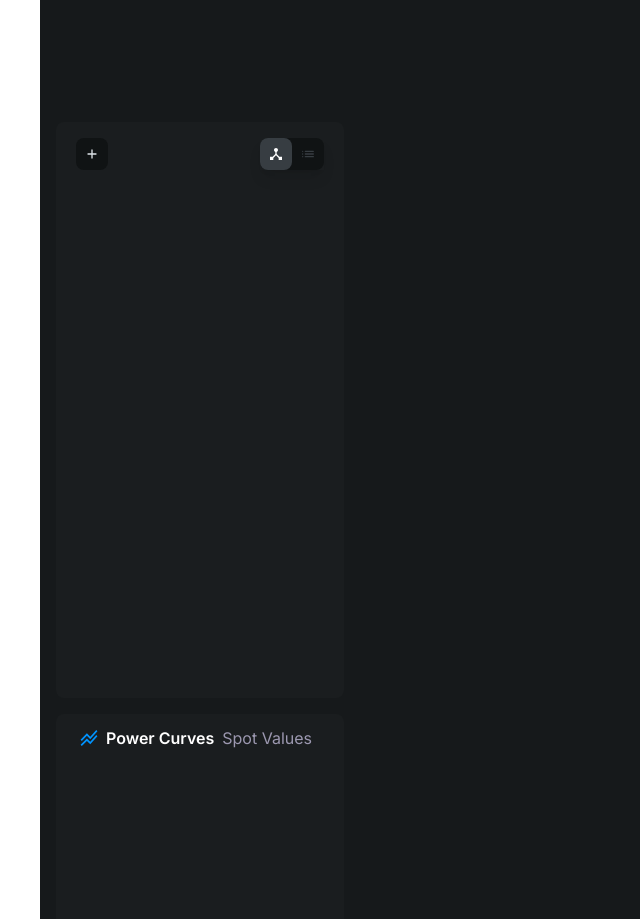
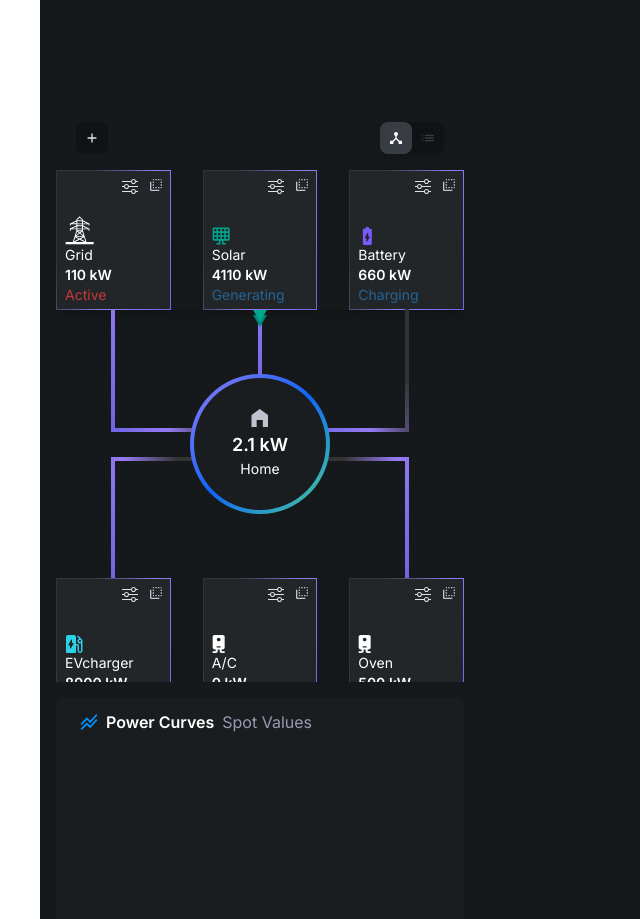
Before and after one commit to pountzas/smart-home-v2, a Next.js app: page / in a window 1280 px wide. Shown: the part 3760-4679 px from the top of the page, without its empty margins (0-640 px from the left). Built offline with nearby package versions, Linux system fonts and the light colour scheme; what tailwindcss-border-gradients would draw is missing.

Commit message:
fix powerflow structure

```diff
--- a/components/powerFlow/index.tsx
+++ b/components/powerFlow/index.tsx
@@ -1,25 +1,229 @@
 "use client";
+
 import { useRecoilState } from "recoil";
 import { flowMiniVersionState } from "@/atoms/uiAtom";
+import { sensorsValuesState } from "@/atoms/assetsAtom";
+
+import { motion } from "framer-motion";
+import ToggleButton from "../reusables/buttons/ToggleButton";
+import HomeSensor from "./HomeSensor";
+import LiveSensorItem from "./LiveSensorItem";
+
+import PowerflowContainer from "@/HOCs/PowerflowContainer";
+
+import BatteryIcon from "@/public/icons/BatteryIcon";
+import EvCharger from "@/public/icons/EvCharger";
+import GridIcon from "@/public/icons/GridIcon";
+import HomeIcon from "@/public/icons/HomeIcon";
+import LoadItemIcon from "@/public/icons/LoadItemIcon";
 import Plus from "@/public/icons/Plus";
-import { motion } from "framer-motion";
-import PowerflowContainer from "@/HOCs/PowerflowContainer";
-import ToggleButton from "../reusables/buttons/ToggleButton";
+import SolarIcon from "@/public/icons/SolarIcon";
+import { useEffect } from "react";
 
 function Powerflow() {
   const [flowMiniVersion, setFlowMiniVersion] =
     useRecoilState(flowMiniVersionState);
+  const [sensorsValues, setSensorsValues] = useRecoilState(sensorsValuesState);
+  useEffect(() => {
+    setSensorsValues({
+      ...sensorsValues,
+      wsConsValue: 2110,
+      wsSolarValue: 4110,
+      wsGridValue: 110,
+      wsBattValue: 660,
+      wsBattPercentValue: 65,
+
+      wsCarValue: 8000,
+      wsBigLoad1Value: 0,
+      wsBigLoad2Value: 500
+    });
+  }, []);
+
+  const {
+    isConnectedToStream,
+    wsConsValue,
+    wsGridValue,
+    wsSolarValue,
+    wsBattValue,
+    wsBattPercentValue,
+    wsCarValue,
+    wsCarPercentValue,
+    wsBigLoad1Value,
+    wsBigLoad2Value,
+    wsBigLoad3Value,
+    wsBigLoad4Value,
+    wsBigLoad5Value,
+    wsBigLoad6Value,
+    wsBigLoad7Value,
+    wsBigLoad8Value,
+    wsBigLoad9Value,
+    wsBigLoad10Value
+  } = sensorsValues;
+
+  // const SENSORS = {
+  //   GRID: sensorsUUIDs.gridUUID,
+  //   SOLAR: sensorsUUIDs.solarUUID,
+  //   WIND: sensorsUUIDs.windUUID, // to be added?
+  //   HOME: sensorsUUIDs.consUUID,
+  //   EV: sensorsUUIDs.carUUID,
+  //   STORAGE: sensorsUUIDs.battUUID,
+  //   BattPercent: sensorsUUIDs.battPercentUUID,
+  //   BigLoad_01: sensorsUUIDs.bigLoad1UUID,
+  //   BigLoad_02: sensorsUUIDs.bigLoad2UUID,
+  //   BigLoad_03: sensorsUUIDs.bigLoad3UUID,
+  //   BigLoad_04: sensorsUUIDs.bigLoad4UUID,
+  //   BigLoad_05: sensorsUUIDs.bigLoad5UUID,
+  //   BigLoad_06: sensorsUUIDs.bigLoad6UUID,
+  //   BigLoad_07: sensorsUUIDs.bigLoad7UUID,
+  //   BigLoad_08: sensorsUUIDs.bigLoad8UUID,
+  //   BigLoad_09: sensorsUUIDs.bigLoad9UUID,
+  //   BigLoad_10: sensorsUUIDs.bigLoad10UUID
+  // };
+
+  const HOME = [
+    {
+      name: "Home",
+      // sensorId: SENSORS.HOME,
+      value: wsConsValue,
+      status: ["Active", "Inactive"],
+      statusColor: ["#256494", "#afbac3"],
+      icon: <HomeIcon />
+    }
+  ];
+
+  const DEVICES = [
+    {
+      name: "EVcharger",
+      // sensorId: SENSORS.EV,
+      value: wsCarValue,
+      status: ["Charging", "Inactive"],
+      icon: <EvCharger />
+    },
+    {
+      name: "A/C",
+      // sensorId: SENSORS.BigLoad_01,
+      value: wsBigLoad1Value,
+      status: ["Active", "Inactive"],
+
+      icon: <LoadItemIcon />
+    },
+    {
+      name: "Oven",
+      // sensorId: SENSORS.BigLoad_02,
+      value: wsBigLoad2Value,
+      status: ["Active", "Inactive"],
+
+      icon: <LoadItemIcon />
+    }
+    // {
+    //   name: "Big03",
+    //   // sensorId: SENSORS.BigLoad_03,
+    //   value: wsBigLoad3Value,
+    //   status: ["Active", "Inactive"],
+
+    //   icon: <LoadItemIcon />
+    // }
+    // {
+    //   name: "Big04",
+    //   // sensorId: SENSORS.BigLoad_04,
+    //   value: wsBigLoad4Value,
+    //   status: ["Active", "Inactive"],
+
+    //   icon: <LoadItemIcon />
+    // },
+    // {
+    //   name: "Big05",
+    //   // sensorId: SENSORS.BigLoad_05,
+    //   value: wsBigLoad5Value,
+    //   status: ["Active", "Inactive"],
+    //   icon: <LoadItemIcon />
+    // },
+    // {
+    //   name: "Big06",
+    //   // sensorId: SENSORS.BigLoad_06,
+    //   value: wsBigLoad6Value,
+    //   status: ["Active", "Inactive"],
+    //   icon: <LoadItemIcon />
+    // },
+    // {
+    //   name: "Big07",
+    //   // sensorId: SENSORS.BigLoad_07,
+    //   value: wsBigLoad7Value,
+    //   status: ["Active", "Inactive"],
+    //   icon: <LoadItemIcon />
+    // },
+    // {
+    //   name: "Big08",
+    //   // sensorId: SENSORS.BigLoad_08,
+    //   value: wsBigLoad8Value,
+    //   status: ["Active", "Inactive"],
+    //   icon: <LoadItemIcon />
+    // },
+
+    // {
+    //   name: "Big09",
+    //   // sensorId: SENSORS.BigLoad_09,
+    //   value: wsBigLoad9Value,
+    //   status: ["Active", "Inactive"],
+    //   icon: <LoadItemIcon />
+    // },
+    // {
+    //   name: "Big10",
+    //   // sensorId: SENSORS.BigLoad_10,
+    //   value: wsBigLoad10Value,
+    //   status: ["Active", "Inactive"],
+    //   icon: <LoadItemIcon />
+    // }
+  ];
+
+  const POWER_SUPPLIES = [
+    {
+      name: "Grid",
+      // sensorId: SENSORS.GRID,
+      secondarySensorId: null,
+      startValue: 110,
+      endValue: null,
+      value: wsGridValue,
+      status: ["Active", "Inactive", "Selling"],
+      icon: <GridIcon active={true} stop={false} />
+    },
+    {
+      name: "Solar",
+      // sensorId: SENSORS.SOLAR,
+      secondarySensorId: null,
+      startValue: 110,
+      endValue: null,
+      value: wsSolarValue,
+      status: ["Generating", "Inactive"],
+      icon: <SolarIcon />
+    },
+    {
+      name: "Battery",
+      name2: "battPercentUUID",
+      // sensorId: SENSORS.STORAGE,
+      // secondarySensorId: SENSORS.BattPercent,
+      startValue: wsBattValue,
+      endValue: wsBattPercentValue,
+      value: wsBattValue,
+      status: ["Charging", "Inactive", "Discharging"],
+      icon: <BatteryIcon />
+    }
+    // {
+    //   name: "Wind",
+    //   // sensorId: SENSORS.WIND,
+    //   secondarySensorId: null,
+    //   startValue: 0,
+    //   endValue: null,
+    //   status: ["Generating", "Inactive"]
+    //   // connected: isConnectedToStream/
+    //   // value: wsWindValue, // to be added?
+    // }
+  ];
 
   const handleAddDevice = () => {};
 
   return (
     <PowerflowContainer>
-      <motion.div
-        //
-        className={`${
-          flowMiniVersion ? "flex flex-col items-center justify-start" : ""
-        } object-contain rounded-lg bg-secondary pt-2`}
-      >
       {/* <SensorsStreamController
         accessToken={mainState.cloudToken}
         webSocketUrl={mainState.wsBrokerUrl}
@@ -46,67 +250,67 @@ function Powerflow() {
       >
         {flowMiniVersion && (
           <div className={`flex items-center justify-center`}>
-              {/* <HomeSensor
+            <HomeSensor
               name={HOME[0].name}
-              sensorId={HOME[0].sensorId}
+              // sensorId={HOME[0].sensorId}
               value={HOME[0].value}
-              status={HOME[0].status}
+              status={HOME[0].status[0]}
               icon={HOME[0].icon}
-            /> */}
+            />
           </div>
         )}
         <div
           className={`${
             flowMiniVersion
               ? "space-y-2 pb-2"
-                : "flex items-center justify-center z-[30] gap-8 pt-2"
+              : "flex items-center justify-center gap-8 pt-2"
           } shadow-lg`}
         >
-            {/* {POWER_SUPPLIES.map((powerItem, index) => {
+          {POWER_SUPPLIES.map((powerItem, index) => {
             return (
               <LiveSensorItem
-                key={index}
+                key={index + powerItem.name}
                 name={powerItem.name}
-                sensorId={powerItem.sensorId}
+                // sensorId={powerItem.sensorId}
                 secondarySensorId={powerItem.secondarySensorId}
                 startValue={powerItem.startValue}
-                endValue={powerItem.endValue}
+                endValue={powerItem.endValue ?? undefined}
                 value={powerItem.value}
                 active={powerItem.status[0]}
                 inactive={powerItem.status[1]}
                 secondary={powerItem?.status[2]}
                 icon={powerItem.icon}
-                power={powerItem}
+                power={powerItem.value}
               />
             );
-          })} */}
+          })}
         </div>
 
         {/* Home Sensor */}
         {!flowMiniVersion && (
           <div className={`flex items-center justify-center py-10 z-0`}>
-              {/* <HomeSensor
+            <HomeSensor
               name={HOME[0].name}
-              sensorId={HOME[0].sensorId}
+              // sensorId={HOME[0].sensorId}
               value={HOME[0].value}
-              status={HOME[0].status}
+              status={HOME[0].status[0]}
               icon={HOME[0].icon}
-            /> */}
+            />
           </div>
         )}
 
         {/* Devices */}
         <div
           className={`${
-              flowMiniVersion ? "space-y-2 pb-2" : "grid grid-cols-3 z-30 gap-8"
+            flowMiniVersion ? "space-y-2 pb-2" : "grid grid-cols-3  gap-8"
           } `}
         >
-            {/* {DEVICES.map((device, index) => {
+          {DEVICES.map((device, index) => {
             return (
               <LiveSensorItem
-                key={index}
+                key={index + device.name}
                 name={device.name}
-                sensorId={device.sensorId}
+                // sensorId={device.sensorId}
                 value={device.value}
                 active={device.status[0]}
                 inactive={device.status[1]}
@@ -116,10 +320,9 @@ function Powerflow() {
                 // assets={assetState.assets}
               />
             );
-          })} */}
+          })}
         </div>
       </div>
-      </motion.div>
     </PowerflowContainer>
   );
 }
```
Lines whose indentation alone changed are shown as unchanged.
